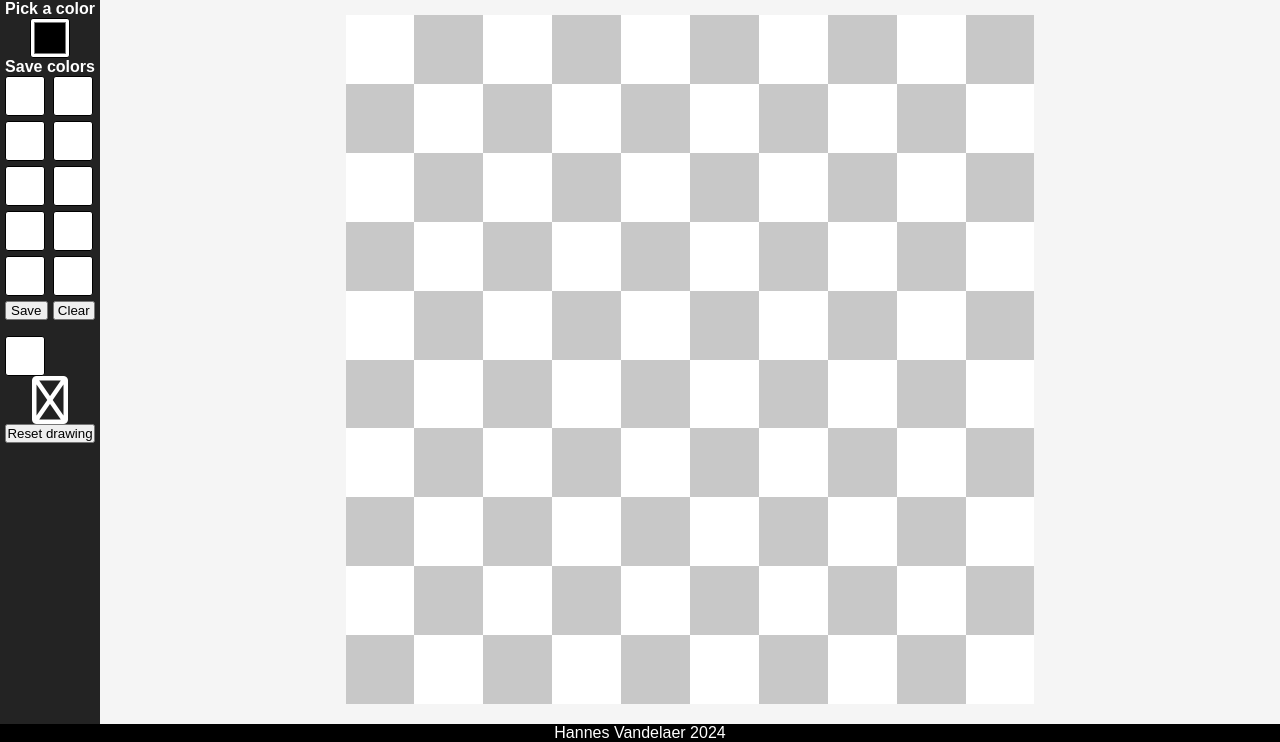
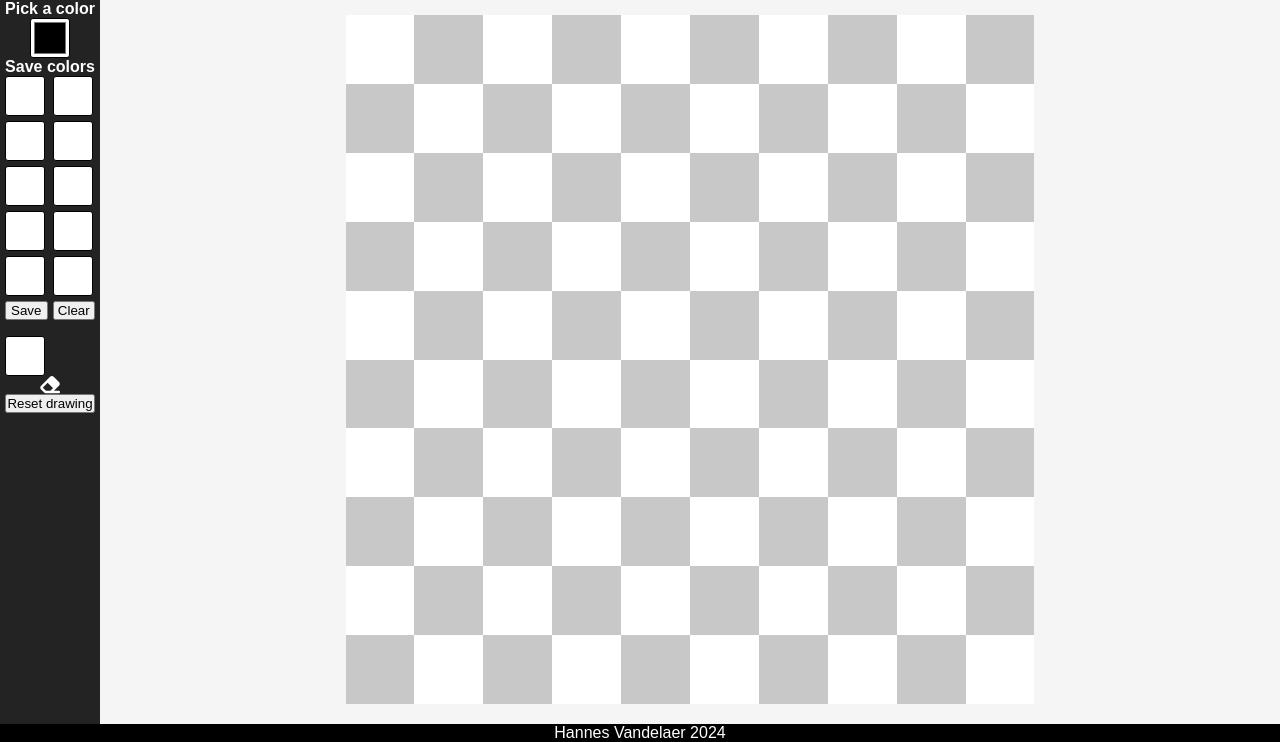
Before and after one commit to Hakke89/pixelart, a plain HTML site: page index.html in a window 1280 px wide. Shown: the part 58-800 px from the top of the page. Drawn offline with Linux system fonts and the light colour scheme.

Commit message:
Update eraser icon size in pixel art application

```diff
--- a/index.html
+++ b/index.html
@@ -35,7 +35,7 @@
             <button id="clear-btn">Clear</button>
         </div>
         <div id="clear" class="color-square"></div>
-        <i class="fa-regular fa-eraser fa-3x"></i>
+        <i class="fa fa-eraser fa-lg"></i>
         <button id="reset-btn">Reset drawing</button>
     </aside>
     <footer>Hannes Vandelaer 2024</footer>
```
